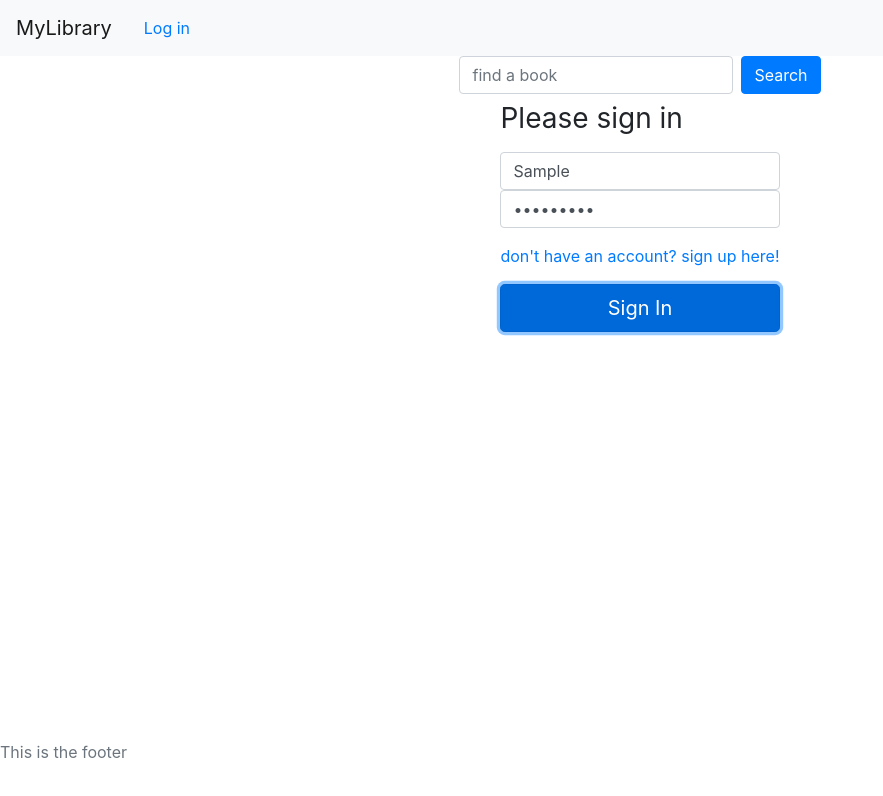
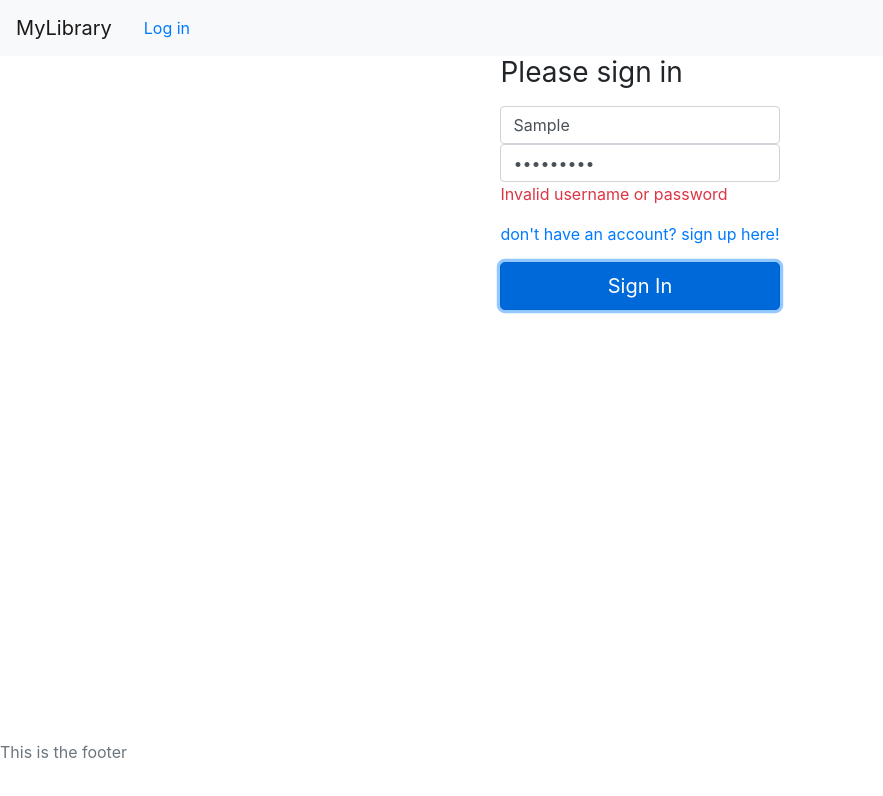
Before and after one commit to ajmartin94/mylibrary, a React (Create React App) app in the folder mylibrary/mylibrary-react/: page /login in a window 1280 px wide. Both pictures are taken after typing "Sample", "Sample123" into the empty fields and a click on the button "Sign In". Shown: the top 796 px of the page, without its empty margins (0-883 px from the left). Built offline with nearby package versions, Linux system fonts and the light colour scheme; no server answers.

Commit message:
Finished login and signup auth

```diff
--- a/mylibrary/mylibrary-react/src/components/App/App.js
+++ b/mylibrary/mylibrary-react/src/components/App/App.js
@@ -6,8 +6,9 @@ import SearchForm from '../Main/SearchForm'
 import SearchResults from '../Main/SearchResults'
 import Login from '../Main/Login'
 import SignUp from '../Main/Signup'
+import Library from '../Main/Library'
 import styled from 'styled-components';
-import {Switch,Route} from 'react-router-dom';
+import {Switch,Route,useHistory} from 'react-router-dom';
 import axios from 'axios';
 import Cookies from 'js-cookie';
 
@@ -23,6 +24,9 @@ function App() {
   const [searchData,setSearchData] = useState(null)
   const [libraryData,setLibraryData] = useState(null)
   const [currentUser,setCurrentUser] = useState(null)
+  const [loginError,setLoginError] = useState(null)
+
+  const history = useHistory();
 
   const updateLibraryData = () => {
 
@@ -35,7 +39,12 @@ function App() {
       data: userData
     })
     .then(resp => {
-      console.log(resp)
+      setCurrentUser(resp.data)
+      setLoginError(null)
+      history.goBack();
+    })
+    .catch(err => {
+      setLoginError('Invalid username or password')
     })
   }
 
@@ -45,30 +54,33 @@ function App() {
       url:`http://localhost:8000/library/adduser`,
       data: userData,
     })
-    .then(resp =>
-      console.log(resp)
-    )
+    .then(resp => {
+      setCurrentUser(resp.data)
+      setLoginError(null)
+      history.go(-2);
+    })
+    .catch(err => alert(err))
   }
 
   return (
     <div>
       <Header />
       <Main>
-        <SearchForm
-          setSearchData={setSearchData}
-        />
         <Switch>
           <Route path='/results'>
             <SearchResults searchData={searchData} />
           </Route>
-          {/* <Route path='/library'>
+          <Route path='/library'>
+            <SearchForm
+              setSearchData={setSearchData}
+            />
             <Library libraryData={libraryData} />
-          </Route> */}
+          </Route>
           <Route path='/signup'>
             <SignUp handleSignUp={handleSignUp} />
           </Route>
           <Route path='/login'>
-            <Login handleLogin={handleLogin}/>
+            <Login handleLogin={handleLogin} loginError={loginError}/>
           </Route>
         </Switch>
       </Main>
--- a/mylibrary/mylibrary-react/src/components/Main/Login.jsx
+++ b/mylibrary/mylibrary-react/src/components/Main/Login.jsx
@@ -34,6 +34,7 @@ function Login(props) {
                 name='password'
                 onChange={(e)=>handleUpdate(e)}
             />
+            {props.loginError && <p className='text-danger'>{props.loginError}</p>}
             <a href='/signup'><p className='mt-3'>don't have an account? sign up here!</p></a>
             <button className='btn btn-lg btn-primary btn-block' type='submit'>Sign In</button>
         </form>
```
Also changed, not shown: 1 other file (tests, documents, lock files or other folders).
